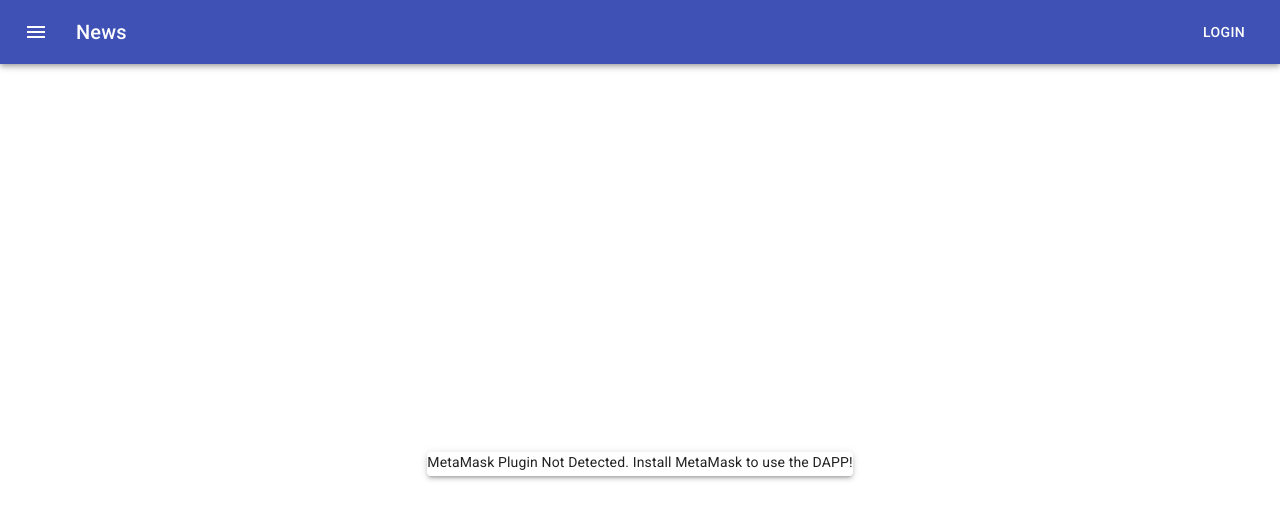
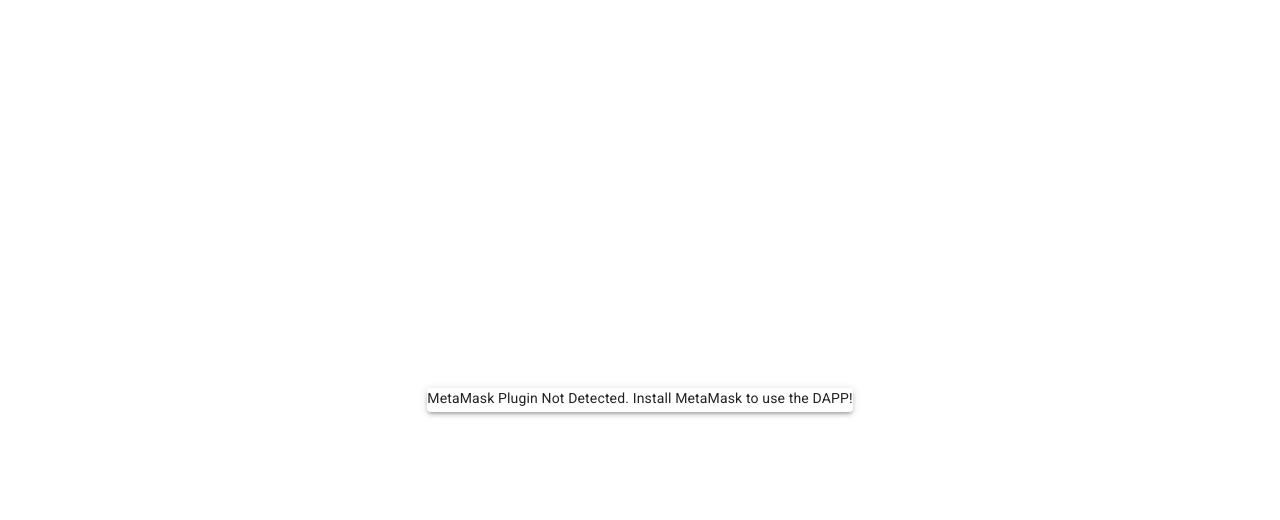
Before and after one commit to fulltostack/increment-number-dapp, a React (Create React App) app: page /no-metamask in a window 1280 px wide. Shown: the top 520 px of the page. Built offline with nearby package versions, Linux system fonts and the light colour scheme.

Commit message:
Add connected react router

```diff
--- a/package.json
+++ b/package.json
@@ -9,6 +9,7 @@
     "@testing-library/jest-dom": "^4.2.4",
     "@testing-library/react": "^9.3.2",
     "@testing-library/user-event": "^7.1.2",
+    "connected-react-router": "^6.7.0",
     "prop-types": "^15.7.2",
     "react": "^16.12.0",
     "react-dom": "^16.12.0",
--- a/src/app/rootReducer.js
+++ b/src/app/rootReducer.js
@@ -1,5 +1,11 @@
 import { combineReducers } from 'redux';
 import metamask from '../containers/Startup/reducer';
 import user from '../containers/User/reducer';
+import { connectRouter } from 'connected-react-router'
 
-export default combineReducers({ metamask, user });
+const createRootReducer = (history) => combineReducers({
+  router: connectRouter(history),
+  metamask,
+  user,
+})
+export default createRootReducer
--- a/src/app/store.js
+++ b/src/app/store.js
@@ -1,10 +1,16 @@
 import { configureStore } from "@reduxjs/toolkit";
 import reducer from './rootReducer';
 import sagaMiddleware from './rootSaga';
+import { createBrowserHistory } from 'history'
+import createRootReducer from './rootReducer'
+
+export const history = createBrowserHistory()
+
+const rootReducer = createRootReducer(history)
 
 const store = configureStore({
-  reducer,
   middleware: [ sagaMiddleware ],
+  reducer: rootReducer
 });
 
 if (process.env.NODE_ENV === 'development' && module.hot) {
--- a/src/index.js
+++ b/src/index.js
@@ -4,15 +4,17 @@
 import './index.css';
 import * as serviceWorker from './serviceWorker';
 import 'typeface-roboto';
-import store from './app/store';
+import store, { history } from './app/store';
+import { Router } from 'react-router';
 
 const render = () => {
   const App = require('./app/App').default
-
   ReactDOM.render(
-    <Provider store={store}>
-      <App />
-    </Provider>,
+    <Router history={history}>
+      <Provider store={store}>
+        <App />
+      </Provider>
+    </Router>,
     document.getElementById('root')
   )
 }
--- a/src/routes/index.js
+++ b/src/routes/index.js
@@ -1,15 +1,15 @@
 import React from 'react';
-import { BrowserRouter as Router, Route } from 'react-router-dom';
+import { BrowserRouter as Router, Route, Switch } from 'react-router-dom';
 import Main from '../containers/Main';
 import MetaMaskNotDetected from '../containers/MetaMaskNotDetected';
 import MetaMaskNotLoggedIn from '../containers/MetaMaskNotLoggedIn';
 
 const routes = (
-  <Router>
-    <Route path="/" component={Main} />
+  <Switch>
+    <Route exact path="/" component={Main} />
     <Route path="/no-metamask" component={MetaMaskNotDetected} />
     <Route path="/no-user-logged-in" component={MetaMaskNotLoggedIn} />
-  </Router>
+  </Switch>
 );
 
 export default routes;
```
Also changed, not shown: 1 other file (tests, documents, lock files or other folders).
